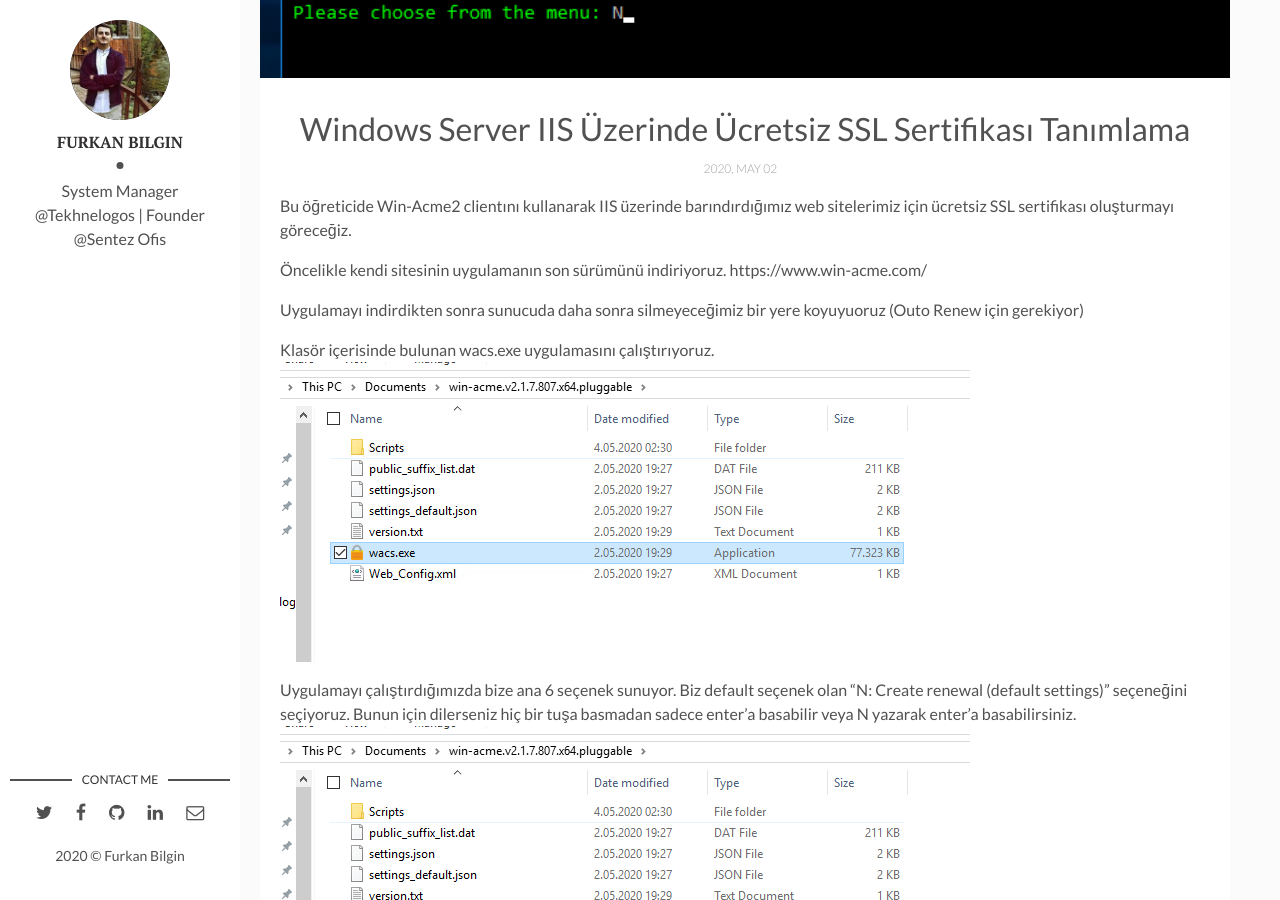
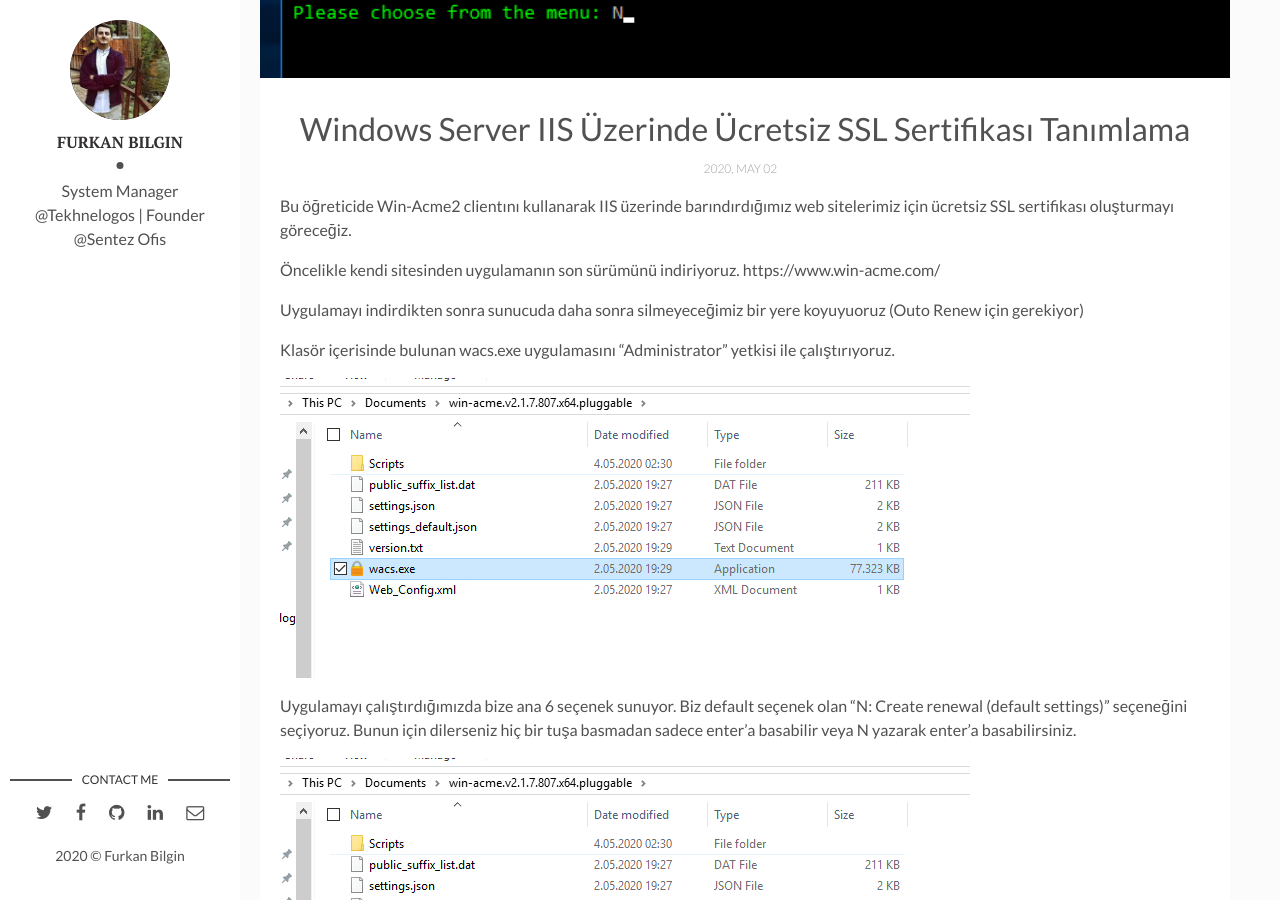
Before and after one commit to furkanbilgin/furkanbilgin.github.io, a Jekyll site: the page built from _posts/2020-05-04-iis-üzerinde-ucretsiz-ssl-sertifikasi-tanimlama.md, in a window 1280 px wide and 900 px high, scrolled down 442 px. Built offline with Jekyll 4.4.1, drawn with Linux system fonts in a browser that asks for light colours; comment, search, counter and statistics services are not loaded; some of the changed text lies outside the part shown.

Commit message:
Update 2020-05-04-iis-üzerinde-ucretsiz-ssl-sertifikasi-tanimlama.md

```diff
--- a/_posts/2020-05-04-iis-üzerinde-ucretsiz-ssl-sertifikasi-tanimlama.md
+++ b/_posts/2020-05-04-iis-üzerinde-ucretsiz-ssl-sertifikasi-tanimlama.md
@@ -12,17 +12,19 @@ img: posts/ssl/win-acme.png
 
 Bu öğreticide Win-Acme2 clientını kullanarak IIS üzerinde barındırdığımız web sitelerimiz için ücretsiz SSL sertifikası oluşturmayı göreceğiz.
 
-Öncelikle kendi sitesinin uygulamanın son sürümünü indiriyoruz.
+Öncelikle kendi sitesinden uygulamanın son sürümünü indiriyoruz.
 https://www.win-acme.com/
 
 Uygulamayı indirdikten sonra sunucuda daha sonra silmeyeceğimiz bir yere koyuyuoruz (Outo Renew için gerekiyor)
 
-Klasör içerisinde bulunan wacs.exe uygulamasını çalıştırıyoruz.
+Klasör içerisinde bulunan wacs.exe uygulamasını "Administrator" yetkisi ile çalıştırıyoruz.
+
 ![Picture description](/assets/img/posts/ssl/win-acme-start.png){: .center-image }
 
 Uygulamayı çalıştırdığımızda bize ana 6 seçenek sunuyor.
 Biz default seçenek olan "N: Create renewal (default settings)" seçeneğini seçiyoruz.
 Bunun için dilerseniz hiç bir tuşa basmadan sadece enter'a basabilir veya N yazarak enter'a basabilirsiniz.
+
 ![Picture description](/assets/img/posts/ssl/win-acme-start.png){: .center-image }
 
 
@@ -41,6 +43,7 @@ Ben tüm bind'lar için https oluşturmak istiyorum ve 3'ü seçiyorum.
 ![Picture description](/assets/img/posts/ssl/set-site.png){: .center-image }
 
 Daha sonra gelen ekranda bize seçtiğimiz bindingi doğrulamamız istiyor "y" yazdıktan sonra enter'a basıyorum.
+
 ![Picture description](/assets/img/posts/ssl/set-ssl.png){: .center-image }
 
 Eğer bu işlemi ilk defa yapıyorsanız olası durumlarda sizinle iletişime geçilmesi için bir eposta adresi talep edecektir.
@@ -73,4 +76,6 @@ Dilerseniz web.config dosyasından http üzerine gelen tüm istekleri https tara
 Yöntem 2  :
 Eğer bu işlemlerin tamamını bir arayüz ile yapmak isterseniz certifytheweb uygulamasını deneyebilirsiniz.
 https://certifytheweb.com/
-Örnek: https://www.youtube.com/watch?v=TcBJq9bHeh4
+
+Örnek:
+<iframe width="420" height="315" src="https://www.youtube.com/watch?v=TcBJq9bHeh4" frameborder="0" allowfullscreen></iframe>
```
